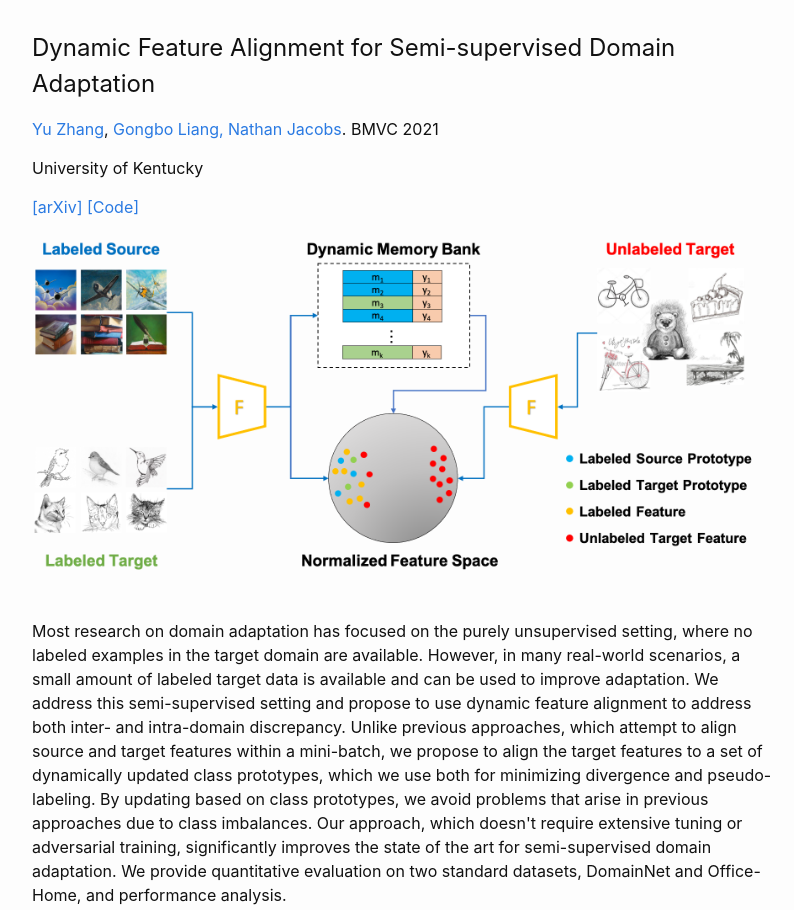
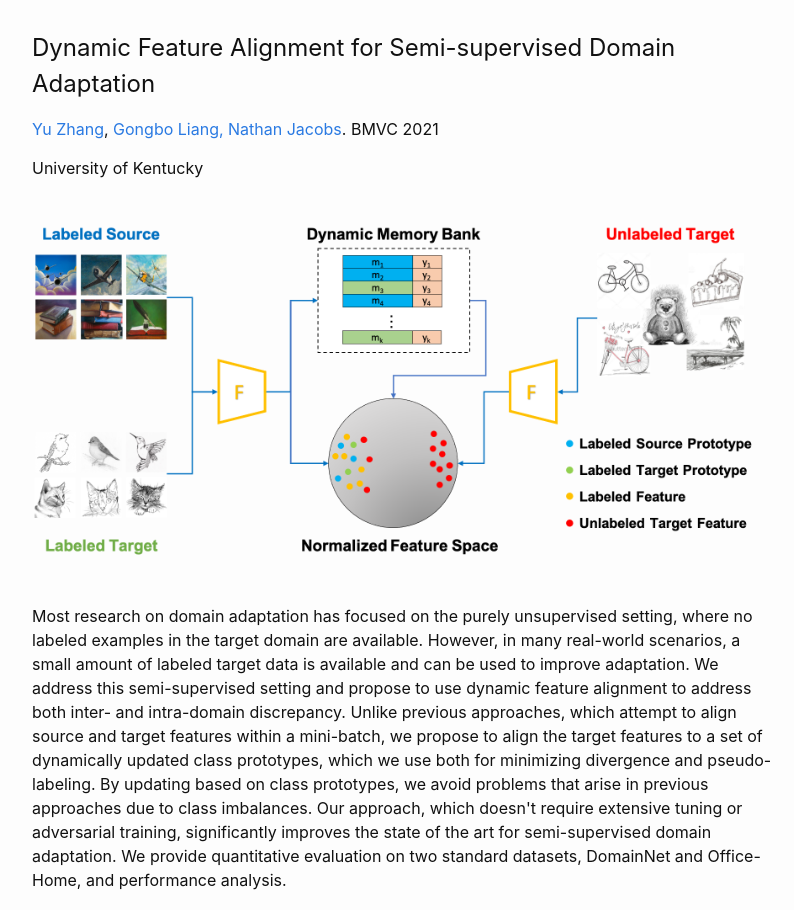
Before and after one commit to yuzhang03/dfa-ssda, a plain HTML site: page index.html in a window 1280 px wide. Shown: the top 910 px of the page, without its empty margins (238-1032 px from the left). Drawn offline with Linux system fonts and the light colour scheme.

Commit message:
Update index.html

```diff
--- a/index.html
+++ b/index.html
@@ -26,7 +26,7 @@
 
 <p><a href="https://yuzhang03.github.io/">Yu Zhang</a>, <a href="http://www.gb-liang.com/">Gongbo Liang, <a href="https://jacobsn.github.io/">Nathan Jacobs</a>. BMVC 2021 </p>
 <p>University of Kentucky</p>
-<p><a href="https://arxiv.org/abs/2110.09641">[arXiv]</a> <a href="https://github.com/mvrl/DFA_SSDA">[Code]</a>
+<!-- <p><a href="https://arxiv.org/abs/2110.09641">[arXiv]</a> -->
 <!-- <a href="xxx.pdf">[Poster]</a></p> -->
 
 &nbsp;&nbsp;
```
